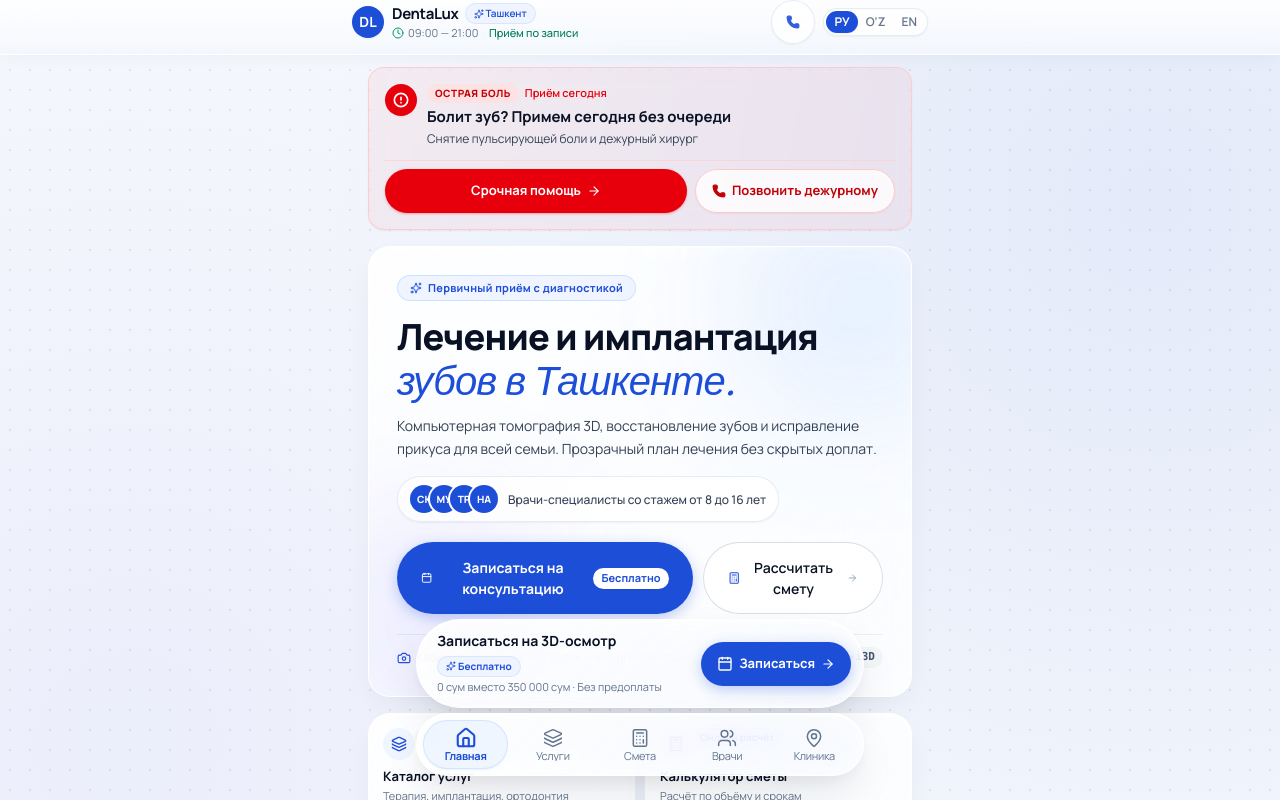
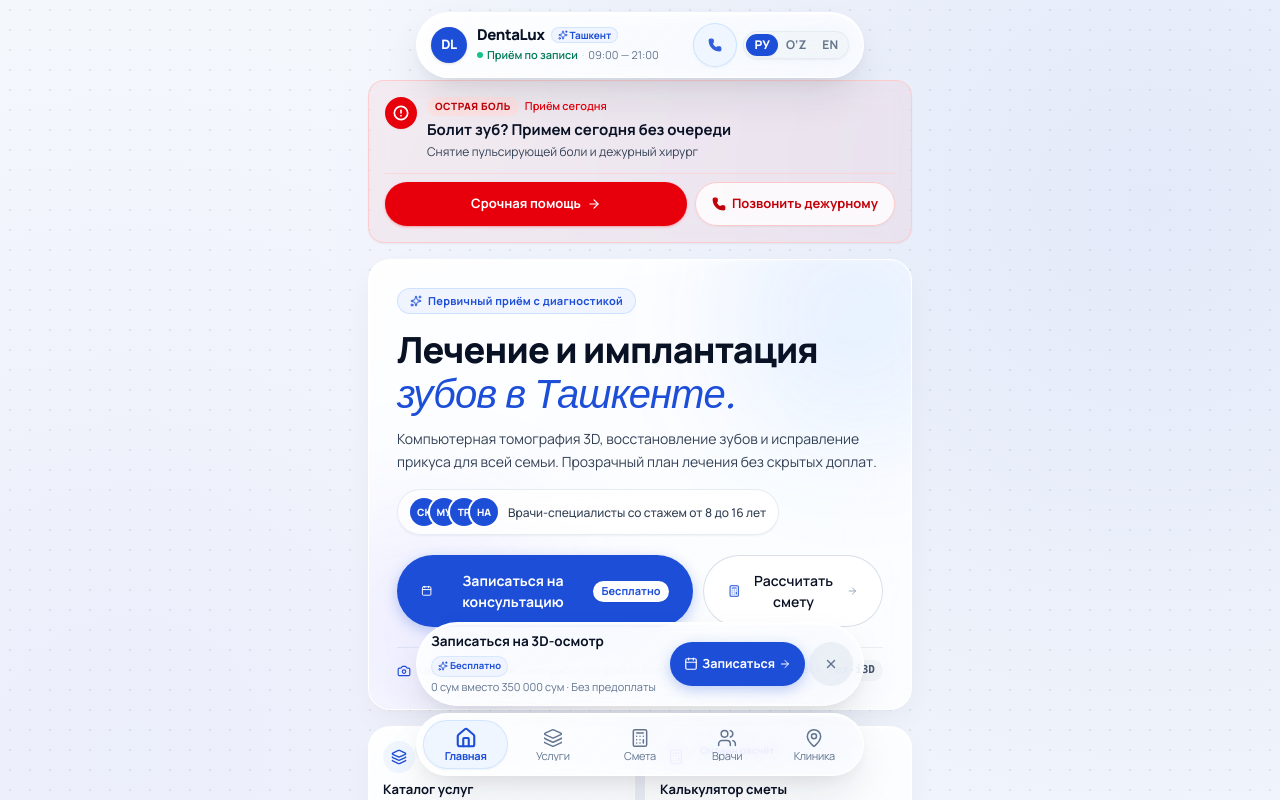
Before and after one commit to augst093/dental-miniapp, a Next.js app: page / in a window 1280 px wide. Shown: the top 800 px of the page. Built offline with nearby package versions, Linux system fonts and the light colour scheme.

Commit message:
feat(ui): floating frosted island header and dismissible sticky CTA with X button

```diff
--- a/src/app/page.tsx
+++ b/src/app/page.tsx
@@ -21,6 +21,9 @@ export default function MiniAppPage() {
   const [isBookingOpen, setIsBookingOpen] = useState<boolean>(false);
   const [bookingService, setBookingService] = useState<string>('Первичный 3D-осмотр (КТ)');
   const [bookingDoctor, setBookingDoctor] = useState<string>('');
+
+  // Sticky CTA Dismissed State
+  const [isCtaDismissed, setIsCtaDismissed] = useState<boolean>(false);
 
   // Initialize Telegram WebApp
   useEffect(() => {
@@ -109,7 +112,7 @@ export default function MiniAppPage() {
       />
 
       {/* 2. Main Content Canvas */}
-      <main className="flex-1 px-4 py-3 max-w-xl mx-auto w-full">
+      <main className="flex-1 px-4 pt-[74px] sm:pt-[80px] pb-3 max-w-xl mx-auto w-full">
         {activeTab === 'home' && (
           <HomeTab
             lang={lang}
@@ -152,11 +155,12 @@ export default function MiniAppPage() {
         )}
       </main>
 
-      {/* 3. Sticky Primary CTA (Hidden on Calculator to avoid obscuring estimate breakdown) */}
-      {!isBookingOpen && activeTab !== 'calculator' && (
+      {/* 3. Sticky Primary CTA (Hidden when dismissed, on Calculator, or when booking modal is open) */}
+      {!isBookingOpen && activeTab !== 'calculator' && !isCtaDismissed && (
         <StickyCta
           lang={lang}
           onOpenBooking={() => handleOpenBooking()}
+          onDismiss={() => setIsCtaDismissed(true)}
           triggerHaptic={triggerHaptic}
         />
       )}
--- a/src/components/Header.tsx
+++ b/src/components/Header.tsx
@@ -1,7 +1,7 @@
 'use client';
 
 import React from 'react';
-import { Phone, Clock, Sparkles } from 'lucide-react';
+import { Phone, Sparkles } from 'lucide-react';
 import { CLINIC_CONFIG, Language, UI_TRANSLATIONS } from '../data/clinicData';
 
 interface HeaderProps {
@@ -22,54 +22,58 @@ export const Header: React.FC<HeaderProps> = ({ lang, onLanguageChange, triggerH
   };
 
   return (
-    <header className="sticky top-0 z-30 header-bar backdrop-blur-2xl backdrop-saturate-150 px-4 py-2.5 pt-safe transition-all duration-200">
-      <div className="max-w-xl mx-auto flex items-center justify-between gap-3">
-        {/* Brand & Status */}
-        <div className="flex items-center gap-2 min-w-0">
-          <div className="w-8 h-8 rounded-full bg-[var(--accent)] text-[var(--accent-contrast)] flex items-center justify-center font-bold text-sm shadow-xs shrink-0">
+    <header className="fixed top-2.5 sm:top-3 left-3 right-3 max-w-md mx-auto z-40 pointer-events-none pt-safe transition-all duration-300">
+      <div className="frosted-glass-pill backdrop-blur-2xl backdrop-saturate-150 px-3 py-2 sm:px-3.5 sm:py-2.5 rounded-full flex items-center justify-between gap-2 shadow-2xl pointer-events-auto border border-white/95">
+        {/* Brand & Clinic Status */}
+        <div className="flex items-center gap-2.5 min-w-0">
+          {/* Logo Badge */}
+          <div className="w-9 h-9 rounded-full bg-[var(--accent)] text-white flex items-center justify-center font-extrabold text-[13px] shadow-sm tracking-tight shrink-0 select-none">
             DL
           </div>
+
+          {/* Name & Open Status */}
           <div className="min-w-0">
-            <div className="flex items-center gap-1.5">
-              <span className="font-bold text-[15px] tracking-tight text-[var(--ink)] shrink-0">
+            <div className="flex items-center gap-1.5 leading-none">
+              <span className="font-extrabold text-[14px] sm:text-[15px] tracking-tight text-[var(--ink)] truncate">
                 {config.name[lang]}
               </span>
-              <span className="inline-flex items-center gap-0.5 text-[10px] font-semibold text-[var(--accent)] bg-[var(--accent-subtle)] border border-blue-200/50 px-2 py-0.5 rounded-full shrink-0">
+              <span className="inline-flex items-center gap-0.5 text-[9px] sm:text-[10px] font-bold text-[var(--accent)] bg-[var(--accent-subtle)] border border-blue-200/60 px-1.5 py-0.5 rounded-full shrink-0">
                 <Sparkles className="w-2.5 h-2.5 text-[var(--accent)]" />
                 {config.city[lang]}
               </span>
             </div>
-            <div className="flex items-center gap-1 text-[11px] text-[var(--ink-muted)] truncate">
-              <Clock className="w-3 h-3 shrink-0 text-emerald-600" />
-              <span>{config.hours.weekdays}</span>
-              <span className="text-[var(--border)]">·</span>
-              <span className="text-emerald-700 font-medium">{t.header.statusOpen[lang]}</span>
+
+            <div className="flex items-center gap-1 text-[11px] text-[var(--ink-muted)] mt-1 truncate">
+              <span className="w-1.5 h-1.5 rounded-full bg-emerald-500 animate-pulse shrink-0" />
+              <span className="text-emerald-700 font-semibold">{t.header.statusOpen[lang]}</span>
+              <span className="text-slate-300">·</span>
+              <span className="truncate">{config.hours.weekdays}</span>
             </div>
           </div>
         </div>
 
-        {/* Right Actions: Direct Call & Language Selector */}
-        <div className="flex items-center gap-2 shrink-0">
-          {/* Direct Phone Call Pill */}
+        {/* Right Actions: Direct Phone Call & Language Selector */}
+        <div className="flex items-center gap-1.5 shrink-0">
+          {/* Direct Phone Call Button */}
           <a
             href={`tel:${config.phone}`}
             onClick={() => triggerHaptic('medium')}
-            className="w-8 h-8 rounded-full bg-white/80 hover:bg-blue-50 active:scale-95 border border-slate-200/80 flex items-center justify-center text-[var(--accent)] transition-all touch-target shadow-xs"
+            className="w-8 h-8 sm:w-9 sm:h-9 rounded-full bg-blue-50/90 hover:bg-blue-100 active:scale-95 border border-blue-200/70 flex items-center justify-center text-[var(--accent)] transition-all touch-target shadow-xs"
             title={t.header.callButtonAria[lang]}
             aria-label={t.header.callButtonAria[lang]}
           >
             <Phone className="w-3.5 h-3.5 fill-current opacity-90" />
           </a>
 
-          {/* Language Selector Pill */}
-          <div className="flex items-center p-0.5 bg-white/75 backdrop-blur-md border border-slate-200/80 rounded-full text-[12px] font-semibold shadow-xs">
+          {/* Segmented Language Selector Capsule */}
+          <div className="flex items-center p-0.5 bg-slate-100/80 backdrop-blur-md border border-slate-200/70 rounded-full text-[11px] sm:text-[12px] font-bold shadow-xs">
             {(['ru', 'uz', 'en'] as Language[]).map((l) => (
               <button
                 key={l}
                 onClick={() => handleLangClick(l)}
-                className={`px-2 py-0.5 rounded-full transition-all ${
+                className={`px-2 py-0.5 rounded-full transition-all select-none ${
                   lang === l
-                    ? 'bg-[var(--accent)] text-white shadow-xs font-bold'
+                    ? 'bg-[var(--accent)] text-white shadow-xs font-extrabold'
                     : 'text-[var(--ink-muted)] hover:text-[var(--ink)]'
                 }`}
               >
--- a/src/components/StickyCta.tsx
+++ b/src/components/StickyCta.tsx
@@ -1,18 +1,20 @@
 'use client';
 
 import React from 'react';
-import { Calendar, Sparkles, ArrowRight } from 'lucide-react';
+import { Calendar, Sparkles, ArrowRight, X } from 'lucide-react';
 import { Language, UI_TRANSLATIONS } from '../data/clinicData';
 
 interface StickyCtaProps {
   lang: Language;
   onOpenBooking: () => void;
+  onDismiss: () => void;
   triggerHaptic: (style?: 'light' | 'medium' | 'heavy') => void;
 }
 
 export const StickyCta: React.FC<StickyCtaProps> = ({
   lang,
   onOpenBooking,
+  onDismiss,
   triggerHaptic,
 }) => {
   const t = UI_TRANSLATIONS.stickyCta;
@@ -22,16 +24,26 @@ export const StickyCta: React.FC<StickyCtaProps> = ({
     onOpenBooking();
   };
 
+  const handleDismiss = (e: React.MouseEvent) => {
+    e.stopPropagation();
+    triggerHaptic('light');
+    onDismiss();
+  };
+
   return (
-    <div className="fixed bottom-[80px] left-3 right-3 max-w-md mx-auto z-30 pointer-events-none pb-safe">
+    <div className="fixed bottom-[78px] sm:bottom-[82px] left-3 right-3 max-w-md mx-auto z-30 pointer-events-none pb-safe">
       <div className="pointer-events-auto">
-        <div className="frosted-glass-pill backdrop-blur-2xl backdrop-saturate-150 p-2.5 sm:p-3 rounded-full flex items-center justify-between gap-3 shadow-xl border border-white/95 animate-in fade-in slide-in-from-bottom-2 duration-300">
-          <div className="min-w-0 flex-1 pl-2">
+        <div className="frosted-glass-pill backdrop-blur-2xl backdrop-saturate-150 p-2 sm:p-2.5 pl-3 sm:pl-3.5 rounded-full flex items-center justify-between gap-2 shadow-2xl border border-white/95 animate-in fade-in slide-in-from-bottom-2 duration-300">
+          {/* Text clickable area */}
+          <div
+            onClick={handleClick}
+            className="min-w-0 flex-1 cursor-pointer select-none"
+          >
             <div className="flex items-center gap-1.5 flex-wrap">
-              <span className="font-bold text-[13px] sm:text-[14px] text-[var(--ink)] leading-tight">
+              <span className="font-bold text-[12.5px] sm:text-[13.5px] text-[var(--ink)] leading-tight">
                 {t.title[lang]}
               </span>
-              <span className="inline-flex items-center gap-0.5 text-[10px] font-bold text-[var(--accent)] bg-[var(--accent-subtle)] border border-blue-200/50 px-2 py-0.5 rounded-full">
+              <span className="inline-flex items-center gap-0.5 text-[9.5px] font-bold text-[var(--accent)] bg-[var(--accent-subtle)] border border-blue-200/50 px-1.5 py-0.5 rounded-full">
                 <Sparkles className="w-2.5 h-2.5 text-[var(--accent)]" />
                 {t.badge[lang]}
               </span>
@@ -41,16 +53,29 @@ export const StickyCta: React.FC<StickyCtaProps> = ({
             </p>
           </div>
 
+          {/* Action button + Dismiss close X */}
+          <div className="flex items-center gap-1 shrink-0">
             <button
               onClick={handleClick}
-            className="btn-pill-primary shrink-0 py-2 px-4 text-[13px] flex items-center gap-1.5 touch-target shadow-sm"
+              className="btn-pill-primary shrink-0 py-1.5 px-3 sm:px-3.5 text-[12px] sm:text-[12.5px] flex items-center gap-1 touch-target shadow-sm active:scale-95 transition-all"
             >
-            <Calendar className="w-4 h-4" />
+              <Calendar className="w-3.5 h-3.5" />
               <span>
-              {lang === 'uz' ? 'Yozilish' : lang === 'en' ? 'Book Now' : 'Записаться'}
+                {lang === 'uz' ? 'Yozilish' : lang === 'en' ? 'Book' : 'Записаться'}
               </span>
-            <ArrowRight className="w-3.5 h-3.5 hidden sm:inline" />
+              <ArrowRight className="w-3 h-3 hidden sm:inline" />
             </button>
+
+            {/* Close cross button */}
+            <button
+              onClick={handleDismiss}
+              className="w-7 h-7 rounded-full bg-slate-200/60 hover:bg-slate-300/80 active:scale-90 text-slate-500 hover:text-slate-800 flex items-center justify-center transition-all touch-target"
+              title={lang === 'uz' ? 'Yopish' : lang === 'en' ? 'Dismiss' : 'Скрыть'}
+              aria-label={lang === 'uz' ? 'Yopish' : lang === 'en' ? 'Dismiss' : 'Скрыть'}
+            >
+              <X className="w-3.5 h-3.5 stroke-[2.5]" />
+            </button>
+          </div>
         </div>
       </div>
     </div>
```
Lines whose indentation alone changed are shown as unchanged.
